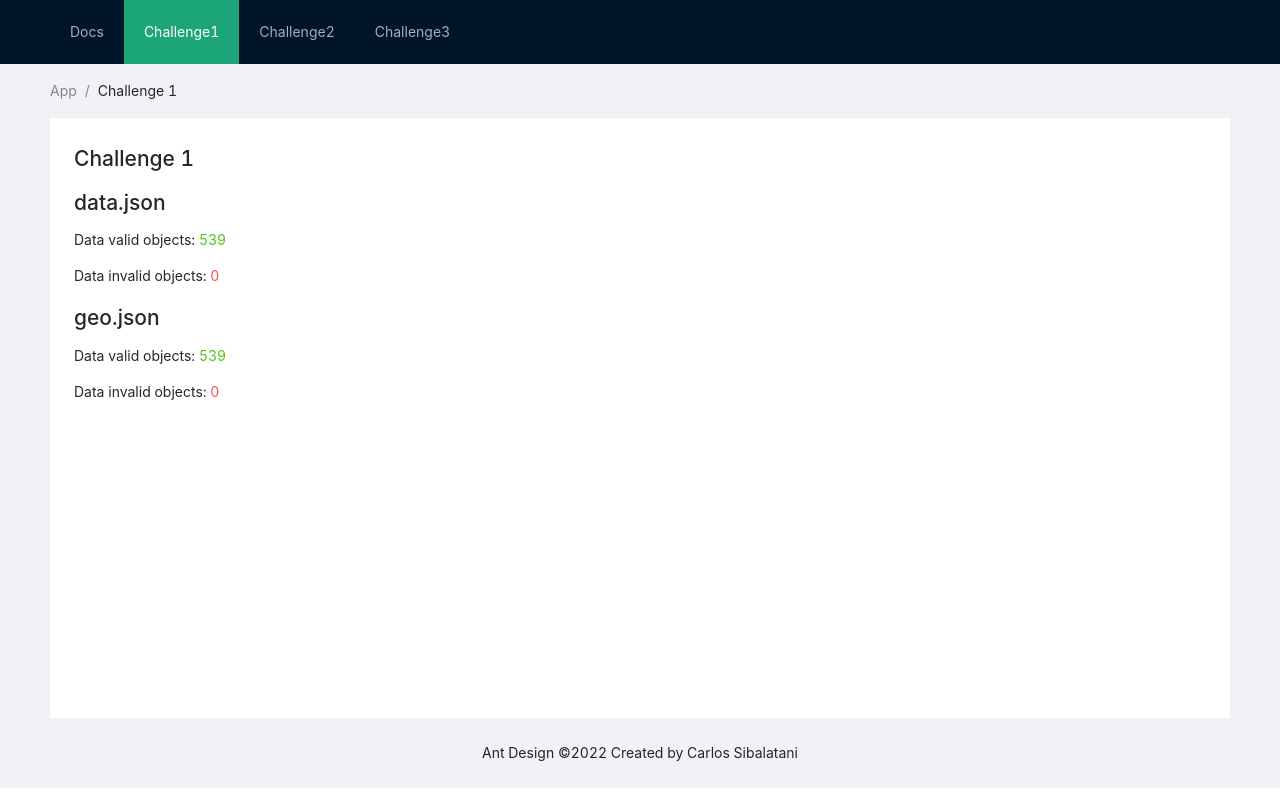
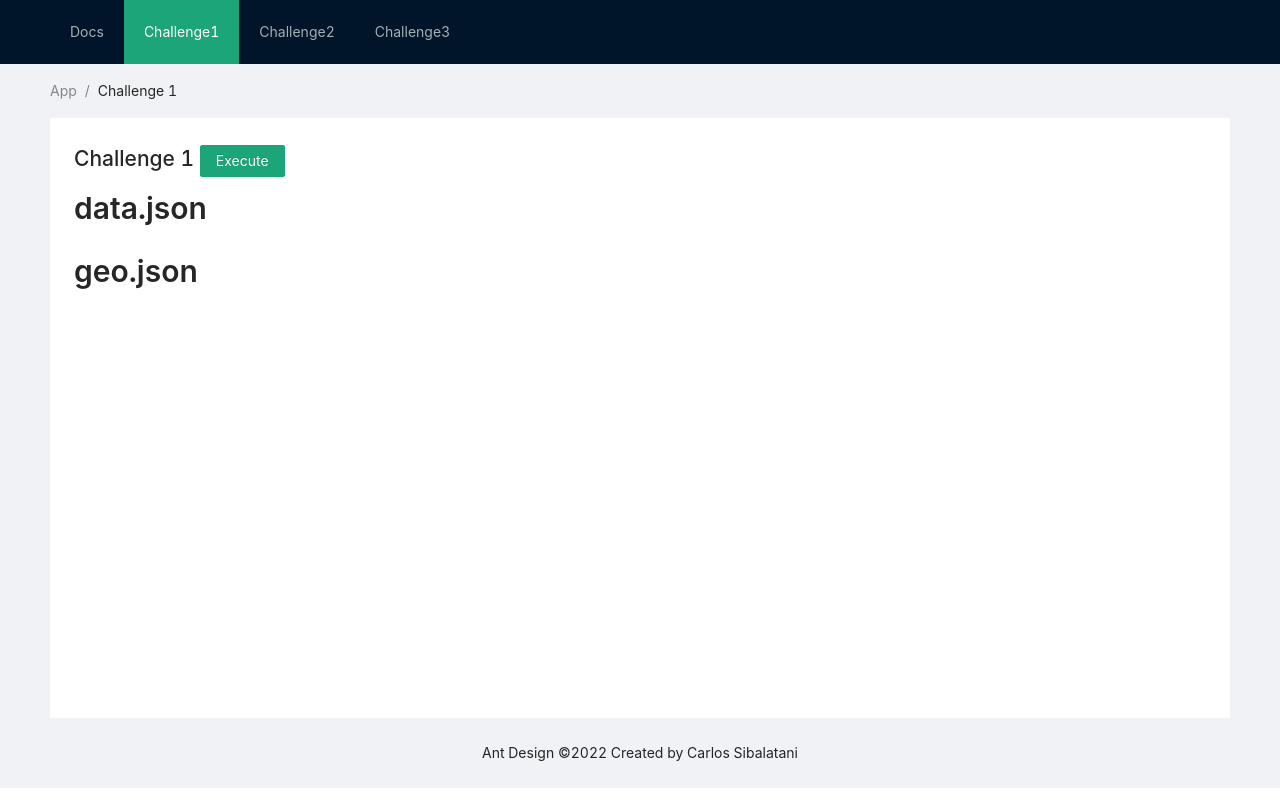
Before and after one commit to FearTheBeard95/ambrite-coding-challenge, a React (Create React App) app: page /c1 in a window 1280 px wide. Built offline with nearby package versions, Linux system fonts and the light colour scheme.

Commit message:
Add execution button

```diff
--- a/src/components/ChallengeDocumentation.tsx
+++ b/src/components/ChallengeDocumentation.tsx
@@ -1,6 +1,6 @@
 import { Typography, Space } from 'antd';
 
-const { Title, Paragraph, Text, Link } = Typography;
+const { Title, Paragraph, Text } = Typography;
 
 export const ChallengeDocumentation = (props: any) => {
   const { challenge, files, children } = props;
--- a/src/components/MainLayout.tsx
+++ b/src/components/MainLayout.tsx
@@ -1,10 +1,10 @@
-import { Layout, Menu, Breadcrumb } from 'antd';
+import { Layout, Menu, Breadcrumb, Button } from 'antd';
 import { Link } from 'react-router-dom';
 import routes from '../constants/routes';
 
 const { Header, Content, Footer } = Layout;
 const currentYear = new Date().getFullYear();
-const MainLayout = ({ children, selected, title }: any) => (
+const MainLayout = ({ children, selected, title, onExecute }: any) => (
   <Layout className='layout'>
     <Header>
       <div className='logo' />
@@ -22,7 +22,14 @@ const MainLayout = ({ children, selected, title }: any) => (
         <Breadcrumb.Item>{title}</Breadcrumb.Item>
       </Breadcrumb>
       <div className='site-layout-content'>
-        <h1>{title}</h1>
+        <h1>
+          {title}{' '}
+          {onExecute && (
+            <Button type='primary' onClick={onExecute}>
+              Execute
+            </Button>
+          )}
+        </h1>
         {children}
       </div>
     </Content>
--- a/src/components/pages/Challenge1.tsx
+++ b/src/components/pages/Challenge1.tsx
@@ -1,14 +1,12 @@
-import { Typography } from 'antd';
+import { Space, Typography } from 'antd';
 import MainLayout from '../MainLayout';
 import dataJSON from '../../utils/data.json';
 import geoJSON from '../../utils/geo.json';
 import { useState } from 'react';
-import { useEffect } from 'react';
 import geo_validator from '../../utils/json-validators/geo-validator';
 import data_validator from '../../utils/json-validators/data-validator';
-import { title } from 'process';
 
-const { Text } = Typography;
+const { Title, Text } = Typography;
 
 const Challenge1 = () => {
   const [geoData, setResults1] = useState({
@@ -21,43 +19,50 @@ const Challenge1 = () => {
     invalid: [],
   });
 
-  useEffect(() => {
-    // eslint-disable-next-line no-unused-vars
-    geo_validator(geoJSON).then((results: any) => {
-      setResults1(
-        {
-          valid: results.valid,
-          invalid: results.invalid,
-        } || {}
-      );
-    });
-    data_validator(dataJSON).then((results: any) => {
-      setResults2(
-        {
-          valid: results.valid,
-          invalid: results.invalid,
-        } || {}
-      );
-    });
-  }, []);
+  const onExecute = () => {
+    geo_validator(geoJSON).then((results: any) => setResults1(results));
+    data_validator(dataJSON).then((results: any) => setResults2(results));
+  };
   return (
-    <MainLayout selected={['Challenge1']} title={'Challenge 1'}>
-      <h2>data.json</h2>
+    <MainLayout
+      selected={['Challenge1']}
+      title={'Challenge 1'}
+      onExecute={onExecute}
+    >
+      <Space direction='vertical'>
+        <Title level={2}>data.json</Title>
+        {dataFile.valid.length > 0 && (
+          <Typography>
             <p>
-        Data valid objects: <Text type='success'>{dataFile.valid.length}</Text>
+              valid objects: <Text type='success'>{dataFile.valid.length}</Text>
             </p>
+          </Typography>
+        )}
+        {dataFile.invalid.length > 0 && (
+          <Typography>
             <p>
-        Data invalid objects:{' '}
+              invalid objects:{' '}
               <Text type='danger'>{dataFile.invalid.length}</Text>
             </p>
-      <h2>geo.json</h2>
+          </Typography>
+        )}
+        <Title level={2}>geo.json</Title>
+        {geoData.valid.length > 0 && (
+          <Typography>
             <p>
-        Data valid objects: <Text type='success'>{geoData.valid.length}</Text>
+              valid objects: <Text type='success'>{geoData.valid.length}</Text>
             </p>
+          </Typography>
+        )}
+        {geoData.invalid.length > 0 && (
+          <Typography>
             <p>
-        Data invalid objects:{' '}
+              invalid objects:{' '}
               <Text type='danger'>{geoData.invalid.length}</Text>
             </p>
+          </Typography>
+        )}
+      </Space>
     </MainLayout>
   );
 };
--- a/src/components/pages/Challenge2.tsx
+++ b/src/components/pages/Challenge2.tsx
@@ -1,4 +1,4 @@
-import { Breadcrumb, Button, Form, Input, Table } from 'antd';
+import { Button, Form, Input, Table } from 'antd';
 import MainLayout from '../MainLayout';
 import calculateDistance from '../../utils/locations-sort';
 import geoInfo from '../../utils/geo.json';
@@ -7,7 +7,6 @@ import { useDispatch, useSelector } from 'react-redux';
 import { RootState } from '../../redux-store/reducers/geo-reducer';
 import { bindActionCreators } from 'redux';
 import * as geoActionCreators from '../../redux-store/action-creators/geo-action-creator';
-import { title } from 'process';
 
 const Challenge2 = () => {
   const [refLatitude, setLatitude] = useState('');
--- a/src/components/pages/Challenge3.tsx
+++ b/src/components/pages/Challenge3.tsx
@@ -7,7 +7,11 @@ import { useState } from 'react';
 
 const Challenge3 = () => {
   const { testSet1, testSet2 } = p3Data;
-  const [dataSource] = useState(arrayUnion(testSet1, testSet2));
+  const [dataSource, setDataSource] = useState<Array<any>>([]);
+
+  const onExecute = () => {
+    setDataSource(arrayUnion(testSet1, testSet2));
+  };
 
   const columns = [
     { title: 'name', dataIndex: 'name', key: 'key' },
@@ -20,7 +24,11 @@ const Challenge3 = () => {
   ];
 
   return (
-    <MainLayout selected={['Challenge3']} title={'Challenge 3'}>
+    <MainLayout
+      selected={['Challenge3']}
+      title={'Challenge 3'}
+      onExecute={onExecute}
+    >
       <Table
         columns={columns}
         expandable={{
--- a/src/components/pages/Docs.tsx
+++ b/src/components/pages/Docs.tsx
@@ -33,7 +33,7 @@ const challenge3Files = [
 ];
 
 const Docs = () => (
-  <MainLayout selected={['Home']} title={'Documentation'}>
+  <MainLayout selected={['Docs']} title={'Documentation'}>
     <Typography>
       <Title>Introduction</Title>
       <Paragraph>
--- a/src/redux-store/action-creators/geo-action-creator.ts
+++ b/src/redux-store/action-creators/geo-action-creator.ts
@@ -1,7 +1,7 @@
 import { message } from 'antd';
 import { Dispatch } from 'redux';
-import { GeoAction } from '../actions';
-import { GeoDataType } from '../action-type/get-data-type';
+import { GeoAction } from '../actions/geo-actions';
+import { GeoDataType } from '../action-type/geo-data-type';
 
 export function getGeoData(data: any[]) {
   return (dispatch: Dispatch<GeoAction>) => {
--- a/src/redux-store/actions/index.ts
+++ b/src/redux-store/actions/geo-actions.ts
@@ -1,4 +1,4 @@
-import { GeoDataType } from '../action-type/get-data-type';
+import { GeoDataType } from '../action-type/geo-data-type';
 
 interface GetGeoAction {
   type: GeoDataType.GET_GEO_DATA;
--- a/src/redux-store/index.ts
+++ b/src/redux-store/index.ts
@@ -1,6 +1,6 @@
 import { createStore, applyMiddleware } from 'redux';
 import thunk from 'redux-thunk';
-import reducer from './reducers/geo-reducer';
+import reducers from './reducers/geo-reducer';
 
 // const composeEnhancers = (window && (window as any)._REDUX_DEV_TOOLS_EXTENSIONS_COMPOSE_) || compose;
-export default createStore(reducer, applyMiddleware(thunk));
+export default createStore(reducers, applyMiddleware(thunk));
--- a/src/redux-store/reducers/geo-reducer.ts
+++ b/src/redux-store/reducers/geo-reducer.ts
@@ -1,6 +1,5 @@
-import { GeoAction } from '../actions';
-import { GeoDataType } from '../action-type/get-data-type';
-import geoData from '../../utils/geo.json';
+import { GeoAction } from '../actions/geo-actions';
+import { GeoDataType } from '../action-type/geo-data-type';
 
 interface GeoState {
   geo: any[];
```
Also changed, not shown: src/redux-store/action-type/geo-data-type.ts (renamed from src/redux-store/action-type/get-data-type.ts). Lines whose indentation alone changed are shown as unchanged.
